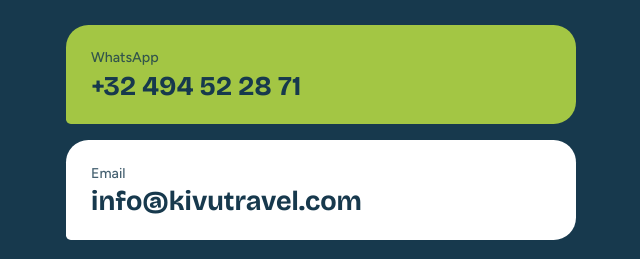
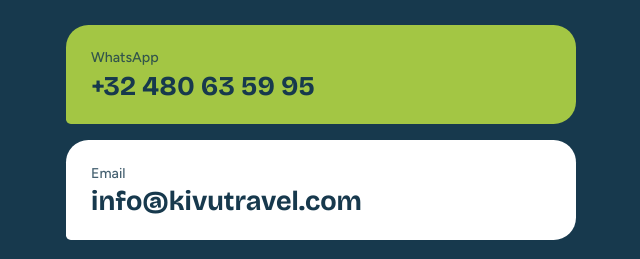
Before and after one commit to marylyneksg/ktwebsite, a plain HTML site: page index.html in a window 1280 px wide. Shown: the part 1622-1881 px from the top of the page, 624-1264 px from the left. Drawn offline with nearby package versions, Linux system fonts and the light colour scheme.

Commit message:
Update index.html

```diff
--- a/index.html
+++ b/index.html
@@ -199,7 +199,7 @@ footer .wrap{display:flex;flex-wrap:wrap;justify-content:space-between;gap:.5rem
     </div>
     <div class="channels">
       <a class="channel w" href="https://wa.me/32494522871?text=Hello%20Kivu%20Travel%2C%20I%27d%20like%20to%20plan%20a%20trip." target="_blank" rel="noopener">
-        <small>WhatsApp</small><strong>+32 494 52 28 71</strong>
+        <small>WhatsApp</small><strong>+32 480 63 59 95</strong>
       </a>
       <a class="channel" href="mailto:info@kivutravel.com?subject=Trip%20enquiry">
         <small>Email</small><strong>info@kivutravel.com</strong>
```
